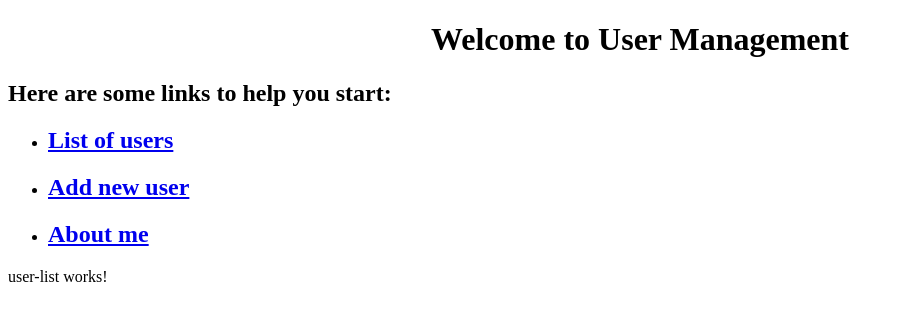
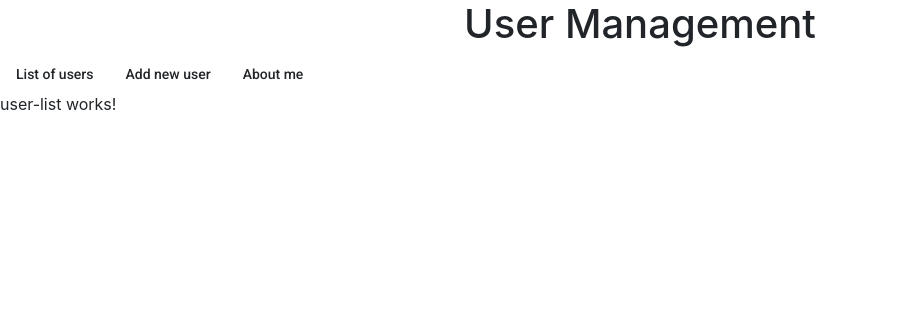
Before and after one commit to krzysztof-zacha/usermanagement-frontend, an Angular app: page /users in a window 1280 px wide. Shown: the top 320 px of the page, without its empty margins (0-911 px from the left). Built offline with nearby package versions, Linux system fonts and the light colour scheme.

Commit message:
Navigation menu

```diff
--- a/angular.json
+++ b/angular.json
@@ -27,7 +27,9 @@
               "src/assets"
             ],
             "styles": [
-              "src/styles.scss"
+              "./node_modules/@angular/material/prebuilt-themes/indigo-pink.css",
+              "src/styles.scss",
+              "node_modules/bootstrap/dist/css/bootstrap.min.css"
             ],
             "scripts": [],
             "es5BrowserSupport": true
@@ -84,6 +86,7 @@
             "tsConfig": "src/tsconfig.spec.json",
             "karmaConfig": "src/karma.conf.js",
             "styles": [
+              "./node_modules/@angular/material/prebuilt-themes/indigo-pink.css",
               "src/styles.scss"
             ],
             "scripts": [],
--- a/package.json
+++ b/package.json
@@ -12,13 +12,16 @@
   "private": true,
   "dependencies": {
     "@angular/animations": "~7.2.0",
+    "@angular/cdk": "~7.3.7",
     "@angular/common": "~7.2.0",
     "@angular/compiler": "~7.2.0",
     "@angular/core": "~7.2.0",
     "@angular/forms": "~7.2.0",
+    "@angular/material": "^7.3.7",
     "@angular/platform-browser": "~7.2.0",
     "@angular/platform-browser-dynamic": "~7.2.0",
     "@angular/router": "~7.2.0",
+    "bootstrap": "^4.3.1",
     "core-js": "^2.5.4",
     "rxjs": "~6.3.3",
     "tslib": "^1.9.0",
--- a/src/app/app.component.html
+++ b/src/app/app.component.html
@@ -1,20 +1,10 @@
 <!--The content below is only a placeholder and can be replaced.-->
 <div style="text-align:center">
   <h1>
-    Welcome to User Management
+    User Management
   </h1>
 </div>
-<h2>Here are some links to help you start: </h2>
-<ul>
-  <li>
-    <h2><a routerLink="/users">List of users</a></h2>
-  </li>
-  <li>
-    <h2><a routerLink="/user-detail">Add new user</a></h2>
-  </li>
-  <li>
-    <h2><a routerLink="/about">About me</a></h2>
-  </li>
-</ul>
+<app-menu></app-menu>
+
 
 <router-outlet></router-outlet>
--- /dev/null
+++ b/src/app/components/menu/menu.component.html
@@ -0,0 +1,7 @@
+<div class="width:100%">
+
+
+  <button mat-button routerLink="/users">List of users</button>
+  <button mat-button routerLink="/user-detail">Add new user</button>
+  <button mat-button routerLink="/about">About me</button>
+</div>
--- a/src/index.html
+++ b/src/index.html
@@ -7,6 +7,8 @@
 
   <meta name="viewport" content="width=device-width, initial-scale=1">
   <link rel="icon" type="image/x-icon" href="favicon.ico">
+  <link href="https://fonts.googleapis.com/css?family=Roboto:300,400,500" rel="stylesheet">
+  <link href="https://fonts.googleapis.com/icon?family=Material+Icons" rel="stylesheet">
 </head>
 <body>
   <app-root></app-root>
--- a/src/styles.scss
+++ b/src/styles.scss
@@ -1 +1,4 @@
 /* You can add global styles to this file, and also import other style files */
+
+html, body { height: 100%; }
+body { margin: 0; font-family: Roboto, "Helvetica Neue", sans-serif; }
```
Also changed, not shown: src/app/app.module.ts (+17 -10 lines), src/app/components/menu/menu.component.ts (added, +10 -0 lines), src/app/components/menu/menu.component.scss (added), 2 other files (tests, documents, lock files or other folders).
